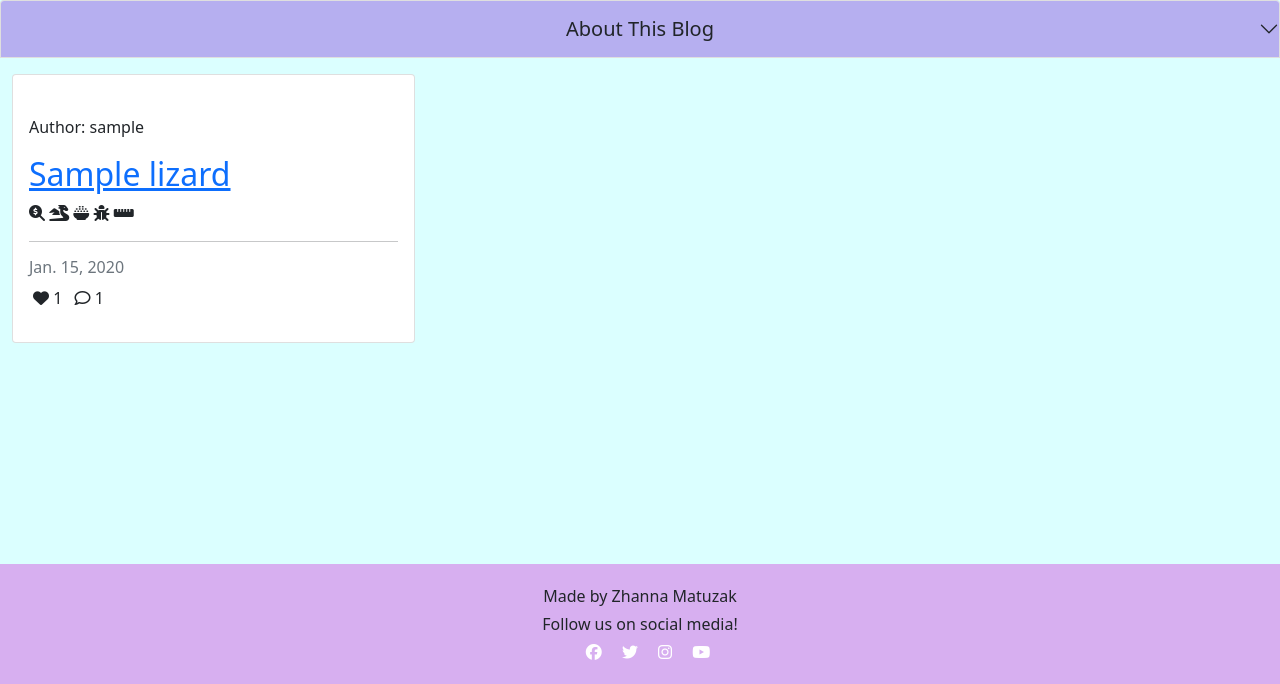
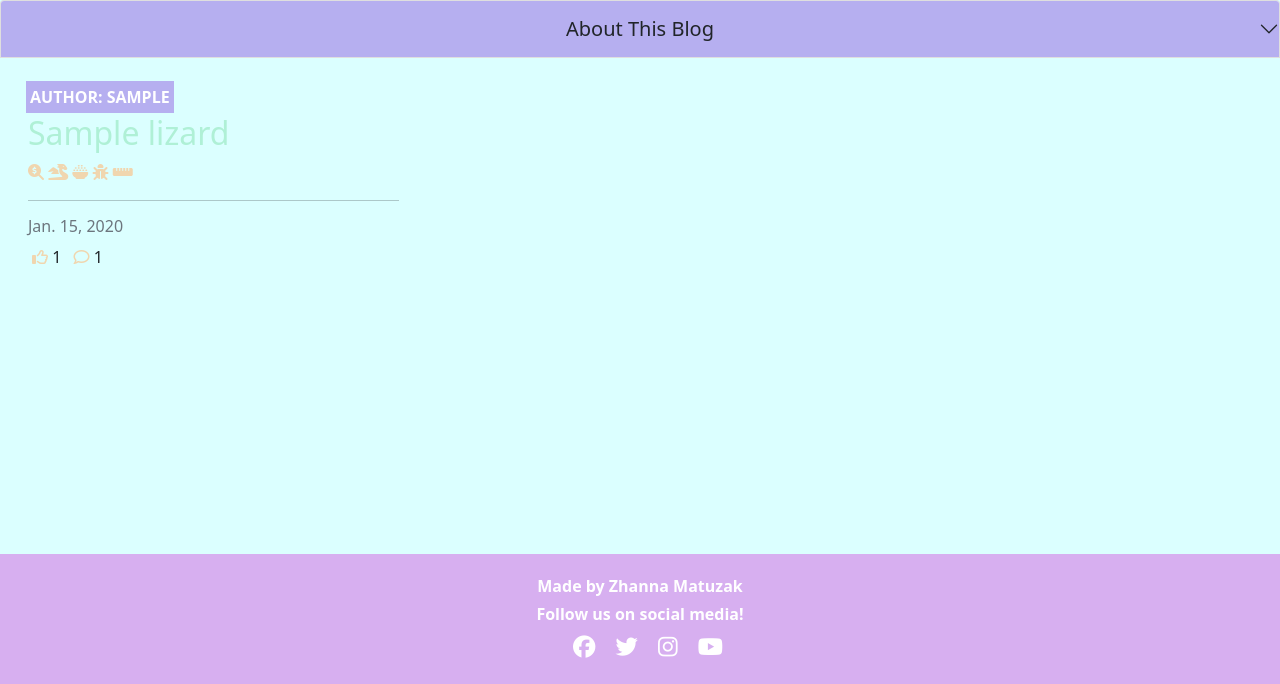
Before and after one commit to zhannamatuzak/lizard-my-pet, a Django app: page / in a window 1280 px wide. Shown: the part 116-800 px from the top of the page. Run offline with Django 5.2, Linux system fonts and the light colour scheme; tables that the repository leaves empty hold one stand-in row (values such as "Sample post"); some libraries are stand-ins or nearby versions.

Commit message:
Add style to footer, post detail, make changes to sign up & sign out templates

```diff
--- a/static/css/style.css
+++ b/static/css/style.css
@@ -1,3 +1,5 @@
+/* background colors */
+
 .dark-bg {
     background-color: #D7AFF0;
 }
@@ -19,3 +21,60 @@
 .accordion-button:focus {
     box-shadow: none;
 }
+
+/* blog post-list card */
+
+.card {
+    border: none;
+    background-color: transparent;
+}
+
+.image-container {
+    position: relative;
+}
+
+.image-flash {
+    position: absolute;
+    bottom: 5%;
+    min-width: 30%;
+    left: -2px;
+    background-color: #b6aff0;
+}
+
+.author {
+    color: #FFFFFF;
+    margin: 4px;
+    text-transform: uppercase;
+    font-weight: bold;
+}
+
+.card-icon i {
+    color: #f0d6af;
+}
+
+.post-link {
+    font-size: 1.2rem;
+    text-decoration: none;
+    color: #aff0d6;
+}
+
+.post-link:hover,
+.page-link {
+    color: #8CC0AB;
+}
+
+/* footer */
+
+footer a {
+    font-size: 1.4rem;
+}
+
+footer p {
+    color: #FFFFFF;
+    font-weight: bold;
+}
+
+.socials:hover {
+    transform: scale(1.2);
+    transition: 0.4s;
+}
--- a/templates/account/logout.html
+++ b/templates/account/logout.html
@@ -1,3 +1,4 @@
+{% extends "blog/base.html" %}
 {% load static %}
 
 {% load i18n %}
--- a/templates/blog/index.html
+++ b/templates/blog/index.html
@@ -60,7 +60,7 @@
                             <p class="card-text text-muted h6">{{ lizard.created_on}}</p>
                             <p class="card-icon">
                                 <!-- lizard(post) likes count -->
-                                <span class="p-1"><i class="fa-solid fa-heart"></i> {{ lizard.number_of_likes }}</span>
+                                <span class="p-1"> <i class="fa-regular fa-thumbs-up"></i> {{ lizard.number_of_likes }}</span>
 
                                 <!-- lizard(post) experiences count -->
                                 {% with lizard.experiences.count as total_experiences %}
--- a/templates/blog/lizard_detail.html
+++ b/templates/blog/lizard_detail.html
@@ -58,21 +58,21 @@
             {% if liked %}
             <span>
                 <button class="btn-like" type="submit" name="lizard_id" value="{{lizard.slug}}">
-                    <i class="fa-solid fa-heart fa-xl" style="color: #db00ba83;"></i>
+                    <i class="fa-regular fa-thumbs-up" style="color: #db00ba83;"></i>
                 </button>
                 {{ lizard.number_of_likes }}
             </span>
             {% else %}
             <span>
                 <button class="btn-like" type="submit" name="recipe_id" value="{{lizard.slug}}">
-                    <i class="far fa-heart fa-xl"></i>
+                    <i class="fa-regular fa-thumbs-up" style="color: #db00ba83;"></i>
                 </button>
                 {{ lizard.number_of_likes }}
             </span>
             {% endif %}
         </form>
     {% else %}
-        <span><i class="far fa-heart fa-xl"></i> {{ lizard.number_of_likes }}</span>
+        <span><i class="fa-regular fa-thumbs-up" style="color: #db00ba83;"></i> {{ lizard.number_of_likes }}</span>
     {% endif %}
 </div>
 {% endblock %}
```
Also changed, not shown: templates/account/signup.html (+17 -7 lines).
